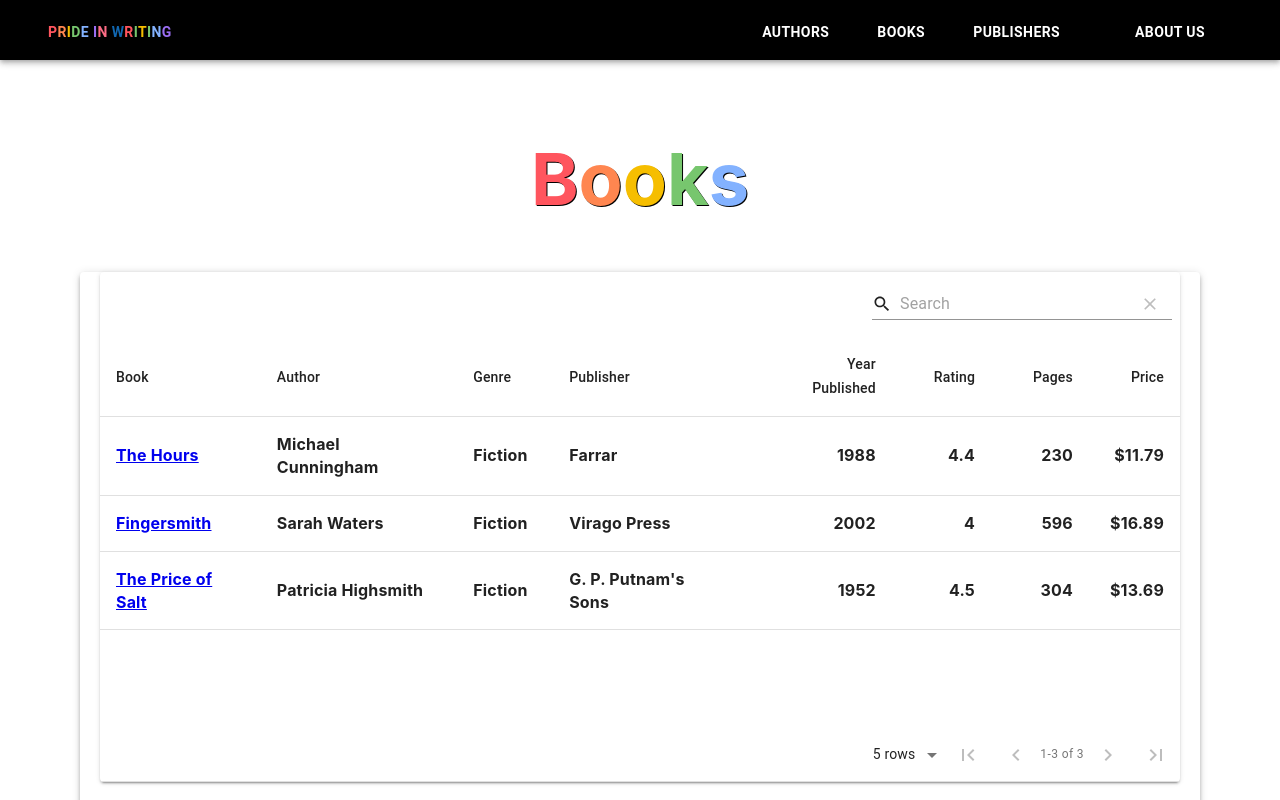
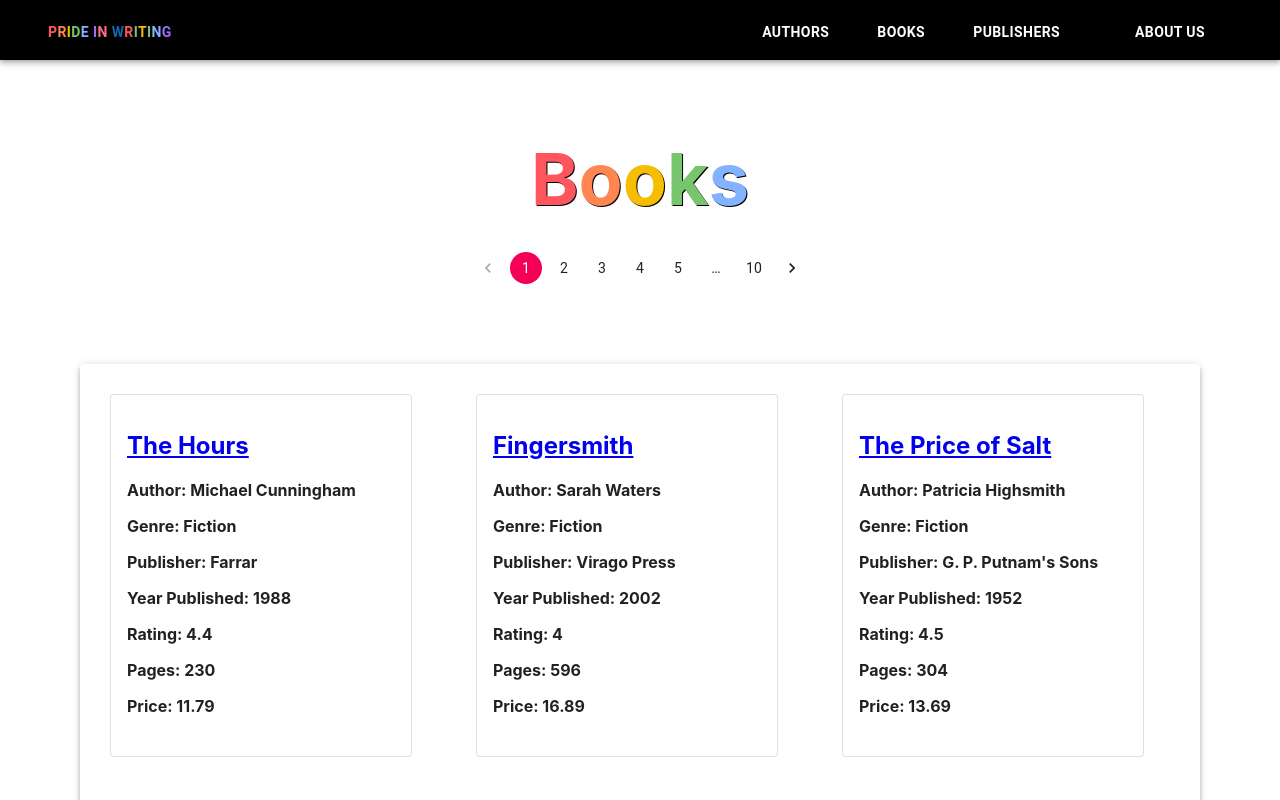
Before and after one commit to lum1nouz/Pride-In-Writing, a React (Create React App) app in the folder front-end/: page /Books in a window 1280 px wide. Shown: the top 800 px of the page. Built offline with nearby package versions, Linux system fonts and the light colour scheme.

Commit message:
Added grid to book page andmodel files

```diff
--- a/front-end/package.json
+++ b/front-end/package.json
@@ -5,6 +5,7 @@
   "dependencies": {
     "@material-ui/core": "^4.12.3",
     "@material-ui/icons": "^4.11.2",
+    "@material-ui/lab": "^4.0.0-alpha.60",
     "@testing-library/jest-dom": "^5.14.1",
     "@testing-library/react": "^12.1.2",
     "@testing-library/user-event": "^12.1.10",
--- a/front-end/src/components/Books/Books.module.css
+++ b/front-end/src/components/Books/Books.module.css
@@ -23,6 +23,8 @@
   margin-top: 50px;
   margin-left: 80px;
   margin-right: 80px;
+  padding-top: 30px;
+  padding-left: 30px;
   /* TODO: Change this height to a % of the table selector */
   height: 1200px;
 }
--- a/front-end/src/components/Books/Books.tsx
+++ b/front-end/src/components/Books/Books.tsx
@@ -1,4 +1,10 @@
 import React from "react";
+import { CardContent } from "@material-ui/core";
+import Card from "@material-ui/core/Card";
+import Grid from "@material-ui/core/Grid";
+import CardMedia from "@material-ui/core/CardMedia";
+import { makeStyles, createStyles } from '@material-ui/core/styles';
+import Pagination from "@material-ui/lab/Pagination";
 import { forwardRef } from 'react';
 import { Paper, Button } from "@material-ui/core";
 import Header from "../Header/Header";
@@ -109,27 +115,62 @@ class Books extends React.Component<props, state> {
                 <span style={{color: "#77C66E"}}>k</span>
                 <span style={{color: "#83B2FF"}}>s</span>
               </div>
+
+              <div style= {{display: "flex",
+                justifyContent: "center",
+                alignItems: "center",
+                position: "relative",
+                padding: 30,}}>
+              <Pagination count={10} color="secondary" />
+              </div>
               <Paper elevation={4} className={css.paperCont} data-testid = "books">
-                <MaterialTable
-                  icons={tableIcons}
-                  style={{ marginTop: 50, marginLeft: 20, marginRight: 20 }}
-                  columns={[
-                    { title: "Book", field: "book", type: "string" },
-                    { title: "Author", field: "author", type: "string" },
-                    { title: "Genre", field: "genre", type: "string" },
-                    { title: "Publisher", field: "publisher", type: "string" },
-                    {
-                      title: "Year Published",
-                      field: "yearPublished",
-                      type: "numeric",
-                    },
-                    { title: "Rating", field: "rating", type: "numeric" },
-                    { title: "Pages", field: "pages", type: "numeric" },
-                    { title: "Price", field: "price", type: "currency" },
-                  ]}
-                  data={dataStore}
-                  title=""
-                />
+              <Grid container spacing={1}>
+                  <Grid item xs={4}>
+                    <Card variant="outlined" style={{width: 300}}>
+                      <CardContent>
+                        <h2><a href="/the-hours">The Hours</a></h2>
+                        <p>Author: Michael Cunningham</p>
+                        <p>Genre: Fiction</p>
+                        <p>Publisher: Farrar</p>
+                        <p>Year Published: 1988</p>
+                        <p>Rating: 4.4</p>
+                        <p>Pages: 230</p>
+                        <p>Price: 11.79</p>
+                      </CardContent>
+                    </Card>
+                  </Grid>
+                  <Grid item xs={4}>
+                    <Card variant="outlined" style={{width: 300}}>
+                      <CardContent>
+                        <h2><a href="/fingersmith">Fingersmith</a></h2>
+                        <p>Author: Sarah Waters</p>
+                        <p>Genre: Fiction</p>
+                        <p>Publisher: Virago Press</p>
+                        <p>Year Published: 2002</p>
+                        <p>Rating: 4</p>
+                        <p>Pages: 596</p>
+                        <p>Price: 16.89</p>
+                      </CardContent>
+                    </Card>
+                  </Grid>
+
+                  <Grid item xs={4}>
+                    <Card variant="outlined" style={{width: 300}}>
+                      <CardContent>
+                        <h2><a href="/the-price-of-salt">The Price of Salt</a></h2>
+                        <p>Author: Patricia Highsmith</p>
+                        <p>Genre: Fiction</p>
+                        <p>Publisher: G. P. Putnam's Sons</p>
+                        <p>Year Published: 1952</p>
+                        <p>Rating: 4.5</p>
+                        <p>Pages: 304</p>
+                        <p>Price: 13.69</p>
+                      </CardContent>
+                    </Card>
+                  </Grid>
+
+              </Grid>
+
               </Paper>
             </div>
           </Parallax>
--- a/front-end/src/components/Books/Fingersmith.tsx
+++ b/front-end/src/components/Books/Fingersmith.tsx
@@ -9,6 +9,8 @@ import { CardContent } from "@material-ui/core";
 import CardMedia from "@material-ui/core/CardMedia";
 import Grid from "@material-ui/core/Grid";
 import { Link } from "react-router-dom";
+import Book from "../../models/book-model";
+import { JsxEmit } from "typescript";
 
 type props = {};
 
@@ -23,6 +25,7 @@ const styles = {
     alignItems: "center",
   },
 };
+
 
 class Page extends React.Component<props, state> {
   state: state = {};
```
Also changed, not shown: front-end/src/models/author-model.tsx (added, +13 -0 lines), front-end/src/models/book-model.tsx (added, +16 -0 lines), front-end/src/models/publisher-model.tsx (added, +16 -0 lines).
